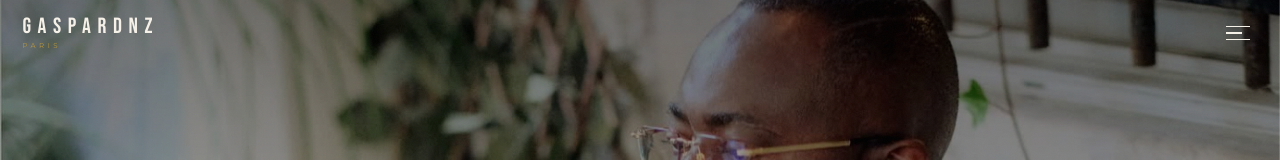
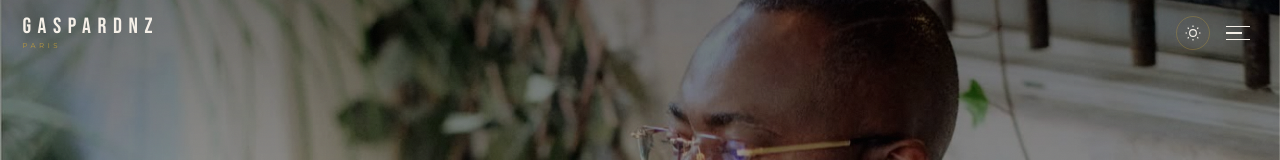
Before and after one commit to yarobkl/gaspardnz, a React (Vite) app: page / in a window 1280 px wide. Shown: the top 160 px of the page. Built offline with nearby package versions, Linux system fonts and the light colour scheme.

Commit message:
Ajouter mode soleil (haute visibilité) dans la nav
https://claude.ai/code/session_01TpwDaVf2K3yQCf9Lzyexi6

```diff
--- a/gaspardnz-mobile 60.jsx
+++ b/gaspardnz-mobile 60.jsx
@@ -18,6 +18,7 @@ const SvgArrow = ({ size = 20 }) => <svg width={size} height={size} viewBox="0 0
 const SvgMail = () => <svg width="18" height="18" viewBox="0 0 24 24" fill="none" stroke="currentColor" strokeWidth="1.5"><path d="M4 4h16c1.1 0 2 .9 2 2v12c0 1.1-.9 2-2 2H4c-1.1 0-2-.9-2-2V6c0-1.1.9-2 2-2z"/><polyline points="22,6 12,13 2,6"/></svg>;
 const SvgWhatsapp = () => <svg width="18" height="18" viewBox="0 0 24 24" fill="currentColor"><path d="M17.472 14.382c-.297-.149-1.758-.867-2.03-.967-.273-.099-.471-.148-.67.15-.197.297-.767.966-.94 1.164-.173.199-.347.223-.644.075-.297-.15-1.255-.463-2.39-1.475-.883-.788-1.48-1.761-1.653-2.059-.173-.297-.018-.458.13-.606.134-.133.298-.347.446-.52.149-.174.198-.298.298-.497.099-.198.05-.371-.025-.52-.075-.149-.669-1.612-.916-2.207-.242-.579-.487-.5-.669-.51-.173-.008-.371-.01-.57-.01-.198 0-.52.074-.792.372-.272.297-1.04 1.016-1.04 2.479 0 1.462 1.065 2.875 1.213 3.074.149.198 2.096 3.2 5.077 4.487.709.306 1.262.489 1.694.625.712.227 1.36.195 1.871.118.571-.085 1.758-.719 2.006-1.413.248-.694.248-1.289.173-1.413-.074-.124-.272-.198-.57-.347zM12 0C5.373 0 0 5.373 0 12c0 2.127.558 4.122 1.532 5.852L.057 23.032a.75.75 0 0 0 .921.921l5.18-1.475A11.943 11.943 0 0 0 12 24c6.627 0 12-5.373 12-12S18.627 0 12 0zm0 21.75a9.713 9.713 0 0 1-4.953-1.355l-.355-.212-3.676 1.047 1.047-3.608-.23-.372A9.718 9.718 0 0 1 2.25 12C2.25 6.615 6.615 2.25 12 2.25S21.75 6.615 21.75 12 17.385 21.75 12 21.75z"/></svg>;
 const SvgLinkedin = () => <svg width="18" height="18" viewBox="0 0 24 24" fill="none" stroke="currentColor" strokeWidth="1.5"><path d="M16 8a6 6 0 0 1 6 6v7h-4v-7a2 2 0 0 0-2-2 2 2 0 0 0-2 2v7h-4v-7a6 6 0 0 1 6-6z"/><rect x="2" y="9" width="4" height="12"/><circle cx="4" cy="4" r="2"/></svg>;
+const SvgSun = ({ active }) => <svg width="18" height="18" viewBox="0 0 24 24" fill="none" stroke="currentColor" strokeWidth="1.5"><circle cx="12" cy="12" r="4.5"/><line x1="12" y1="2" x2="12" y2="4"/><line x1="12" y1="20" x2="12" y2="22"/><line x1="4.93" y1="4.93" x2="6.34" y2="6.34"/><line x1="17.66" y1="17.66" x2="19.07" y2="19.07"/><line x1="2" y1="12" x2="4" y2="12"/><line x1="20" y1="12" x2="22" y2="12"/><line x1="4.93" y1="19.07" x2="6.34" y2="17.66"/><line x1="17.66" y1="6.34" x2="19.07" y2="4.93"/></svg>;
 
 const useParallax = (inputRange, outputRange) => {
   const { scrollY } = useScroll();
@@ -84,7 +85,7 @@ const Modal = ({ isOpen, onClose, title, children }) => (
 /* ─── MOBILE-FIRST VERSION ─────────────────────────────────────── */
 
 /* ── NAV MOBILE ─────────────────────────────────────────────────── */
-const NavMobile = ({ onShowroom, onGalerie, onContact, onCatalogue, onFormules }) => {
+const NavMobile = ({ onShowroom, onGalerie, onContact, onCatalogue, onFormules, highContrast, onToggleContrast }) => {
   const [open, setOpen] = useState(false);
   const [scrolled, setScrolled] = useState(false);
 
@@ -117,6 +118,13 @@ const NavMobile = ({ onShowroom, onGalerie, onContact, onCatalogue, onFormules }
           <div style={{ fontSize: "7px", letterSpacing: "0.5em", color: GOLD, textTransform: "uppercase", fontFamily: "'Montserrat', sans-serif", marginTop: "3px" }}>Paris</div>
         </button>
 
+        <div style={{ display: "flex", alignItems: "center", gap: "0.5rem" }}>
+        {/* Mode soleil */}
+        <button onClick={onToggleContrast}
+          title="Mode soleil"
+          style={{ background: highContrast ? GOLD : "none", border: highContrast ? "none" : "1px solid rgba(184,151,62,0.35)", borderRadius: "50%", width: "34px", height: "34px", display: "flex", alignItems: "center", justifyContent: "center", cursor: "pointer", color: highContrast ? "#1c1208" : navTextColor, transition: "all 0.3s", flexShrink: 0 }}>
+          <SvgSun />
+        </button>
         {/* Burger */}
         <button onClick={() => setOpen(v => !v)}
           style={{ background: "none", border: "none", cursor: "pointer", padding: "8px", display: "flex", flexDirection: "column", gap: "5px" }}>
@@ -127,6 +135,7 @@ const NavMobile = ({ onShowroom, onGalerie, onContact, onCatalogue, onFormules }
           <motion.span animate={{ rotate: open ? -45 : 0, y: open ? -7 : 0 }} transition={{ duration: 0.3 }}
             style={{ display: "block", width: "24px", height: "1.5px", background: open ? GOLD : navTextColor, transition: "background 0.4s" }} />
         </button>
+        </div>
       </nav>
 
       {/* Menu drawer */}
@@ -724,6 +733,14 @@ const FooterMobile = ({ onShowroom, onContact, onCatalogue, onMentions, onConfid
 /* ── APP PRINCIPALE ──────────────────────────────────────────────── */
 export default function App() {
   const [modal, setModal] = useState(null);
+  const [highContrast, setHighContrast] = useState(() => {
+    try { return localStorage.getItem("gnz-hc") === "1"; } catch { return false; }
+  });
+  const toggleContrast = () => setHighContrast(v => {
+    const next = !v;
+    try { localStorage.setItem("gnz-hc", next ? "1" : "0"); } catch {}
+    return next;
+  });
   const showroomRef = useRef(null);
   const heritageRef = useRef(null);
   const galleryRef = useRef(null);
@@ -851,6 +868,7 @@ export default function App() {
         * { box-sizing: border-box; margin: 0; padding: 0; }
         ::selection { background: ${GOLD}; color: #f5f0e8; }
         html { scroll-behavior: smooth; }
+        @media (prefers-contrast: more) { html { filter: contrast(1.6) saturate(1.2); } }
         button { cursor: pointer; -webkit-tap-highlight-color: transparent; }
         a { -webkit-tap-highlight-color: transparent; }
         /* Masquer scrollbar galerie */
@@ -860,6 +878,8 @@ export default function App() {
       `}</style>
 
       <NavMobile
+        highContrast={highContrast}
+        onToggleContrast={toggleContrast}
         onShowroom={() => scrollTo(showroomRef)}
         onGalerie={() => scrollTo(galleryRef)}
         onFormules={() => scrollTo(formulesRef)}
```
